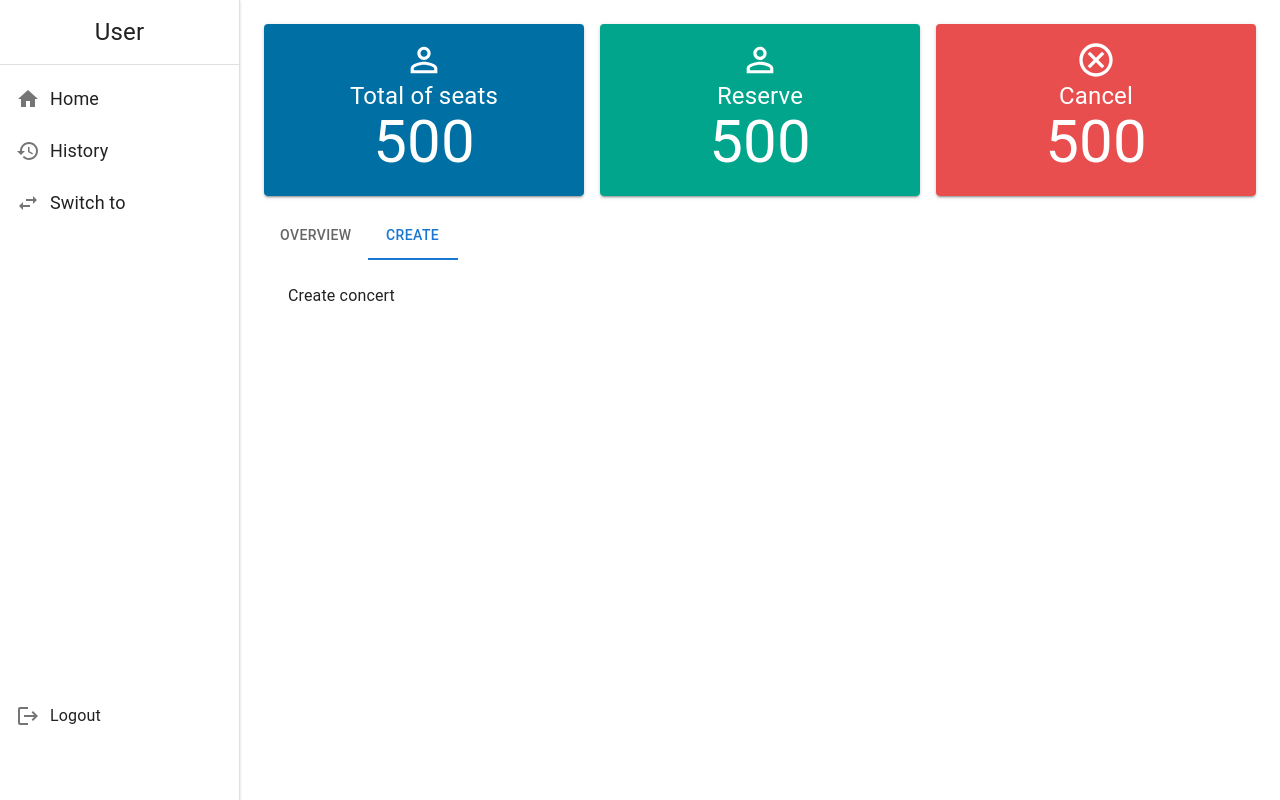
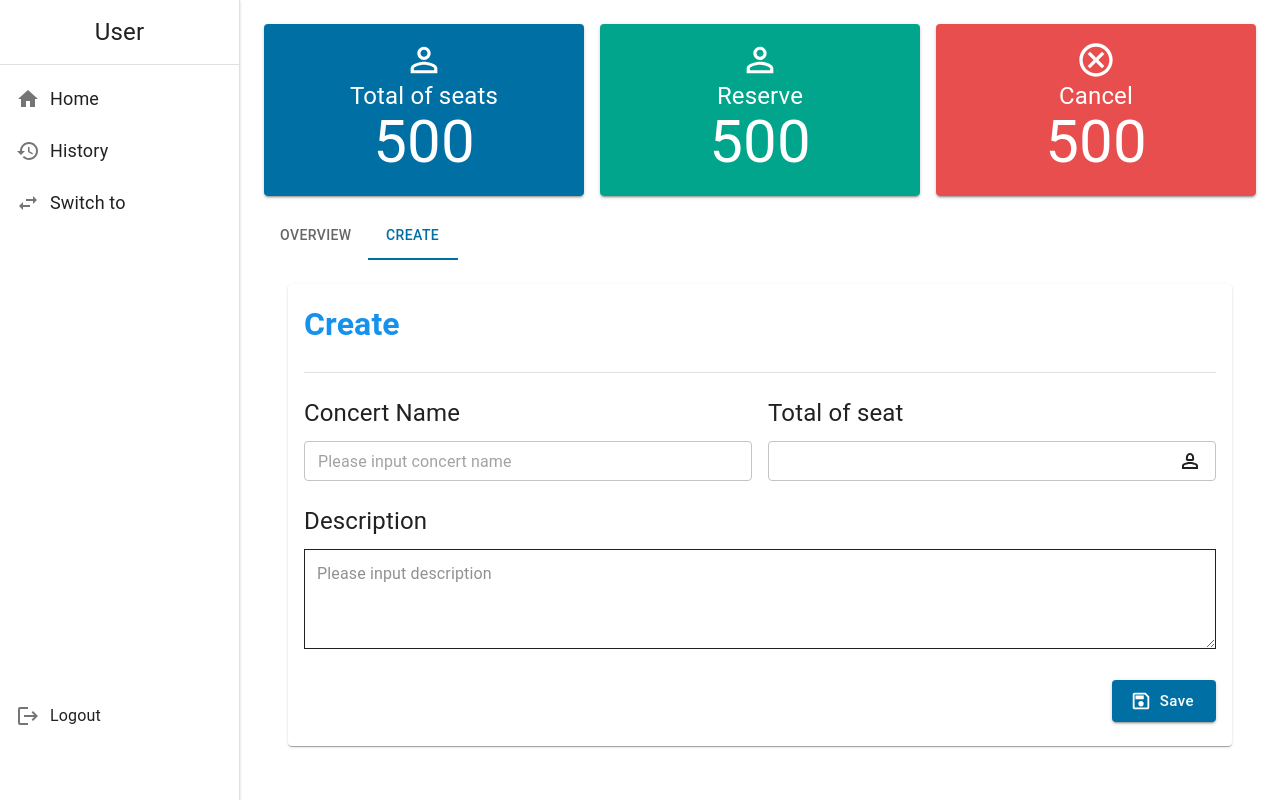
Before and after one commit to suwannason-alt/concert-web, a Next.js app: page /home in a window 1280 px wide. Both pictures are taken after a click on the tab "CREATE". Built offline with nearby package versions, Linux system fonts and the light colour scheme; what @mui/material-nextjs would draw is missing.

Commit message:
style: 💄 overline button color

```diff
--- a/src/app/(home)/home/page.tsx
+++ b/src/app/(home)/home/page.tsx
@@ -1,4 +1,4 @@
-import RootHome from '../../../contrainers/home';
+import RootHome from '../../../contrainers/home/admin';
 import MainLayout from '../../main-layout';
 
 export default function Home() {
--- a/src/app/layout.tsx
+++ b/src/app/layout.tsx
@@ -1,3 +1,4 @@
+
 import type { Metadata } from "next";
 import { Geist, Geist_Mono } from "next/font/google";
 import { AppRouterCacheProvider } from '@mui/material-nextjs/v15-appRouter';
@@ -15,8 +16,8 @@ const geistMono = Geist_Mono({
 });
 
 export const metadata: Metadata = {
-  title: "Create Next App",
-  description: "Generated by create next app",
+  title: "Concert Management",
+  description: "demo for concert management system",
 };
 
 export default function RootLayout({
--- a/src/app/main-layout.tsx
+++ b/src/app/main-layout.tsx
@@ -19,13 +19,16 @@ import { useTheme } from '@mui/material/styles';
 import useMediaQuery from '@mui/material/useMediaQuery';
 
 const drawerWidth = 240;
+import { MuiTheme } from '../lib/mui/theme';
+import { ThemeProvider } from '@mui/material/styles';
 
 
 export default function MainLayout({ children }: { children: React.ReactNode }) {
   const [mobileOpen, setMobileOpen] = useState(false);
   const [isClosing, setIsClosing] = useState(false);
+    const theme = useTheme();
 
-  const theme = useTheme();
+
   const isMobile = useMediaQuery(theme.breakpoints.down('sm'));
   const [showMenu, setShowMenu] = useState<string[]>([])
 
@@ -146,9 +149,11 @@ export default function MainLayout({ children }: { children: React.ReactNode })
         sx={{ flexGrow: 1, p: 3, width: { sm: `calc(100% - ${drawerWidth}px)` } }}
       >
         <Toolbar style={{ minHeight: 0 }} />
-        <div>
-          {children}
-        </div>
+        <ThemeProvider theme={MuiTheme}>
+          <div>
+            {children}
+          </div>
+        </ThemeProvider>
       </Box>
     </Box>
   );
--- a/src/app/page.tsx
+++ b/src/app/page.tsx
@@ -3,7 +3,8 @@
 import MainLayout from './main-layout';
 
 export default function HomeLayout() {
+
   return (
-    <MainLayout>{null}</MainLayout>
+      <MainLayout>{null}</MainLayout>
   );
 }
--- /dev/null
+++ b/src/contrainers/home/admin/create.tsx
@@ -0,0 +1,58 @@
+import { Person2Outlined, SaveOutlined } from '@mui/icons-material';
+import {
+    Button,
+    Card, CardContent,
+    Divider,
+    Grid,
+    TextField
+} from '@mui/material';
+
+export default function CreateConcert() {
+    return (
+        <>
+            <Card>
+                <CardContent>
+                    <Grid container spacing={2}>
+                        <Grid size={{ lg: 12, xl: 12, md: 12, sm: 12, xs: 12 }} textAlign={'left'}>
+                            <div className='text-[32px] font-bold text-[#1692EC]'>
+                                Create
+                            </div>
+                        </Grid>
+                        <Grid size={{ lg: 12, xl: 12, md: 12, sm: 12, xs: 12 }} textAlign={'left'} className='mt-2'>
+                            <Divider />
+                        </Grid>
+                        <Grid size={{ lg: 6, xl: 6, md: 6, sm: 6, xs: 6 }} textAlign={'left'} className='mt-2'>
+                            <div className='text-2xl mb-3'>
+                                Concert Name
+                            </div>
+                            <TextField variant={'outlined'} size={'small'} fullWidth placeholder='Please input concert name' />
+                        </Grid>
+                        <Grid size={{ lg: 6, xl: 6, md: 6, sm: 6, xs: 6 }} textAlign={'left'} className='mt-2'>
+                            <div className='text-2xl mb-3'>
+                                Total of seat
+                            </div>
+                            <TextField slotProps={{
+                                input: {
+                                    type: 'number',
+                                    endAdornment: <Person2Outlined />
+                                }
+                            }} variant={'outlined'} size={'small'} fullWidth />
+                        </Grid>
+                        <Grid size={{ lg: 12, xl: 12, md: 12, sm: 12, xs: 12 }} textAlign={'left'} className='mt-2'>
+                            <div className='text-2xl mb-3'>
+                                Description
+                            </div>
+                            <div>
+                                <textarea className='peer h-full min-h-[100px] w-full border p-3' placeholder='Please input description' />
+                            </div>
+                        </Grid>
+
+                        <Grid size={{ lg: 12, xl: 12, md: 12, sm: 12, xs: 12 }} textAlign={'right'} className='mt-2'>
+                            <Button variant={'contained'} size={'large'} startIcon={<SaveOutlined />} color={'primary'}>Save</Button>
+                        </Grid>
+                    </Grid>
+                </CardContent>
+            </Card>
+        </>
+    )
+}
--- a/src/contrainers/home/overview.tsx
+++ b/src/contrainers/home/admin/overview.tsx
@@ -76,7 +76,6 @@ export default function Overview() {
                         </CardContent>
                     </Card>
                 </Grid>
-
             </Grid>
         </>
     )
--- a/src/contrainers/home/create.tsx
+++ /dev/null
@@ -1,8 +0,0 @@
-
-export default function CreateConcert() {
-    return (
-        <>
-        Create concert
-        </>
-    )
-}
--- /dev/null
+++ b/src/lib/mui/theme.ts
@@ -0,0 +1,24 @@
+
+import { createTheme } from '@mui/material/styles';
+export const MuiTheme = createTheme(
+    {
+        palette: {
+            primary: {
+                main: '#0070A4'
+            },
+            error: {
+                main: '#F96464'
+            },
+        },
+        components: {
+          MuiButton: {
+            styleOverrides: {
+              root: {
+                textTransform: 'none',
+                color: 'white'
+              },
+            },
+          }
+        }
+      }
+)
```
Also changed, not shown: src/contrainers/home/admin/dashboard.tsx (renamed from src/contrainers/home/dashboard.tsx), src/contrainers/home/admin/index.tsx (renamed from src/contrainers/home/index.tsx).
